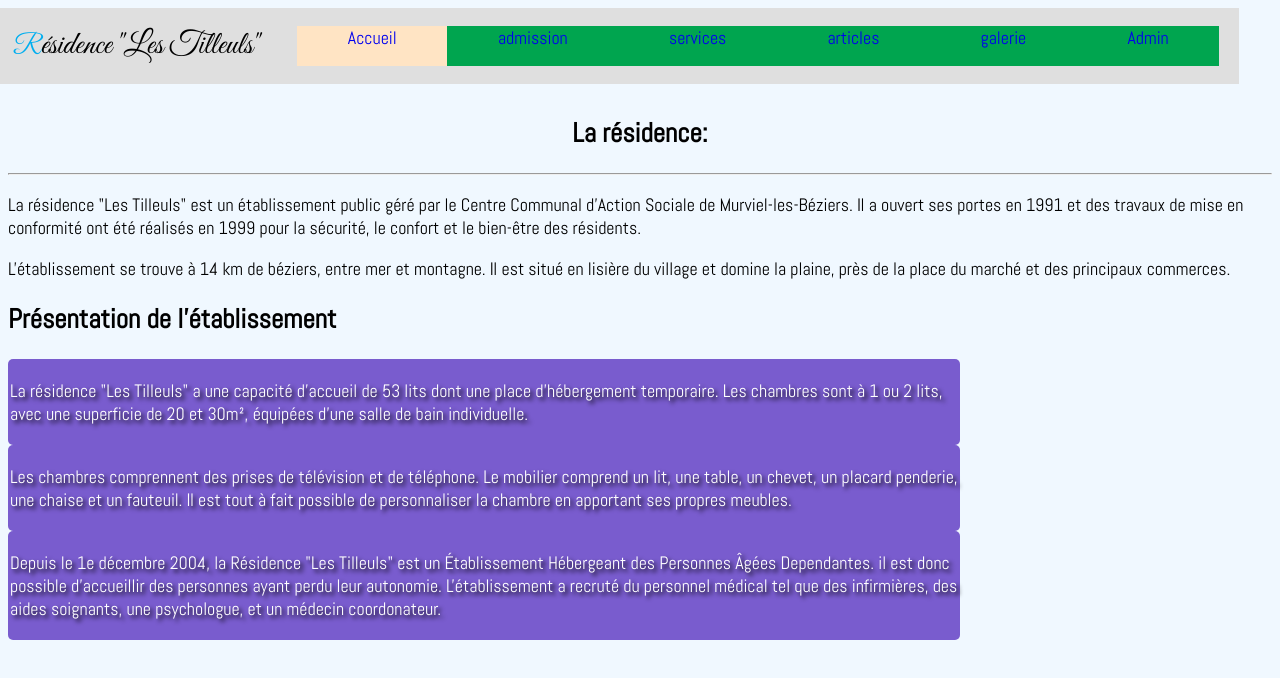
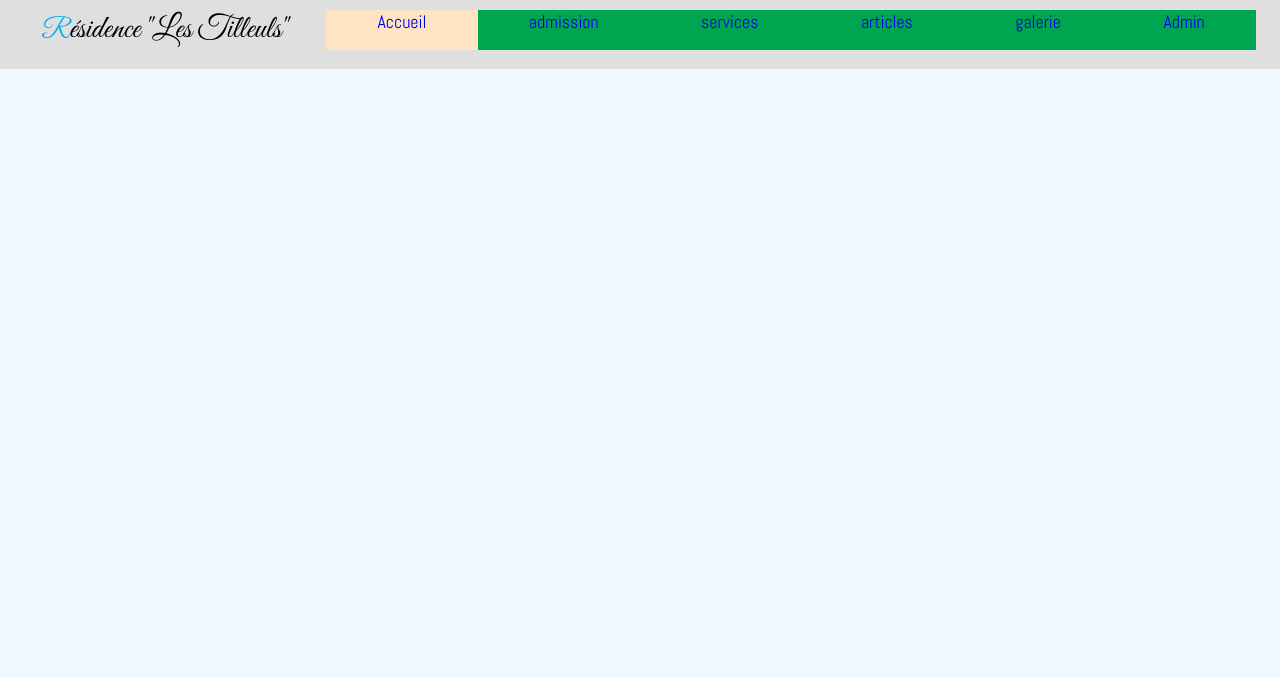
Before and after one commit to GuillaumeLeroy34/Application_web_vue_firebase, a Vue app: page / in a window 1280 px wide. Shown: the top 678 px of the page. Built offline with nearby package versions, Linux system fonts and the light colour scheme.

Commit message:
ajouts de quelques modifications esthétiques, fix du 404 sur refresh

```diff
--- a/index.html
+++ b/index.html
@@ -2,7 +2,7 @@
 <html lang="en">
   <head>
     <meta charset="UTF-8">
-    <link rel="icon" href="/favicon.ico">
+    <link rel="icon" href="/src/assets/favicon.ico">
     <meta name="viewport" content="width=device-width, initial-scale=1.0">
     <title>Résidence "Les Tilleuls Murviels-lès-béziers"</title>
   </head>
--- a/src/App.vue
+++ b/src/App.vue
@@ -7,72 +7,28 @@ import BarreNav from './components/BarreNav.vue';
 </script>
 
 <template>
-  <BarreNav></BarreNav>
 
-  <router-view></router-view>
+  <div class="barreNav"><BarreNav></BarreNav></div>
 
+  <div class="routerview">
+      <!-- <router-view></router-view> -->
+  </div>
 </template>
 
 <style scoped>
-header {
-  line-height: 1.5;
-  max-height: 100vh;
+
+
+.barreNav{
+  top: 0;
+
+  overflow-y: "hidden";
+  height: 100%;
+  width: 100%;
+  position: fixed;
+  margin-top: 10px;
 }
 
-.logo {
-  display: block;
-  margin: 0 auto 2rem;
-}
-
-nav {
-  width: 100%;
-  font-size: 12px;
-  text-align: center;
-  margin-top: 2rem;
-}
-
-nav a.router-link-exact-active {
-  color: var(--color-text);
-}
-
-nav a.router-link-exact-active:hover {
-  background-color: transparent;
-}
-
-nav a {
-  display: inline-block;
-  padding: 0 1rem;
-  border-left: 1px solid var(--color-border);
-}
-
-nav a:first-of-type {
-  border: 0;
-}
-
-@media (min-width: 1024px) {
-  header {
-    display: flex;
-    place-items: center;
-    padding-right: calc(var(--section-gap) / 2);
-  }
-
-  .logo {
-    margin: 0 2rem 0 0;
-  }
-
-  header .wrapper {
-    display: flex;
-    place-items: flex-start;
-    flex-wrap: wrap;
-  }
-
-  nav {
-    text-align: left;
-    margin-left: -1rem;
-    font-size: 1rem;
-
-    padding: 1rem 0;
-    margin-top: 1rem;
-  }
+.routerview{
+  margin-top: 100px;
 }
 </style>
--- a/src/assets/main.css
+++ b/src/assets/main.css
@@ -39,6 +39,7 @@ h1 {
 
 
 .text-box {
+    padding-left: 15px;
     border-radius: 5px;
     background-color: #7357c7;
     padding: 2px;
@@ -47,7 +48,7 @@ h1 {
 }
 
 .text-box>p, .text-box>ul>li{
-    filter: drop-shadow(3px 3px 2px #000);
+text-align: justify;
 }
 
 img {
--- a/src/components/ArticleMini.vue
+++ b/src/components/ArticleMini.vue
@@ -20,7 +20,7 @@ const props = defineProps({
 </script>
 <template>
     <div class="article">
-        <img v-bind:src="source" style="width: 600px; height: 300px; object-fit: fill;">
+        <img v-bind:src="source"    style="width: 600px; height: 300px; object-fit: fill;">
         <span class="texte">
             <h1 class="titreArticle">{{ titre }}</h1>
             <div>
--- a/src/components/BarreNav.vue
+++ b/src/components/BarreNav.vue
@@ -68,6 +68,10 @@ a:hover{
     background-color: rgb(0, 205, 0);
 }
 
+nav .router-link{
+    font-size: 24px;
+}
+
 nav .router-link-active{
     background-color: bisque;
 }
```
Also changed, not shown: firebase.json, 1 other file (tests, documents, lock files or other folders).
